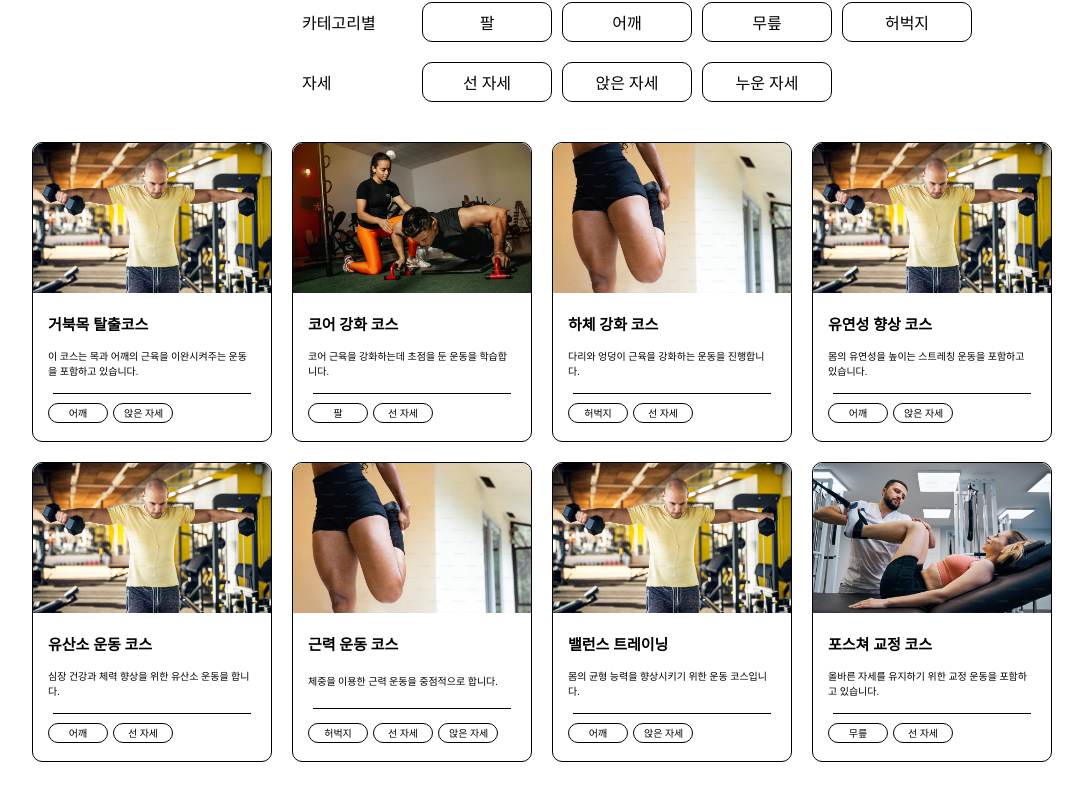
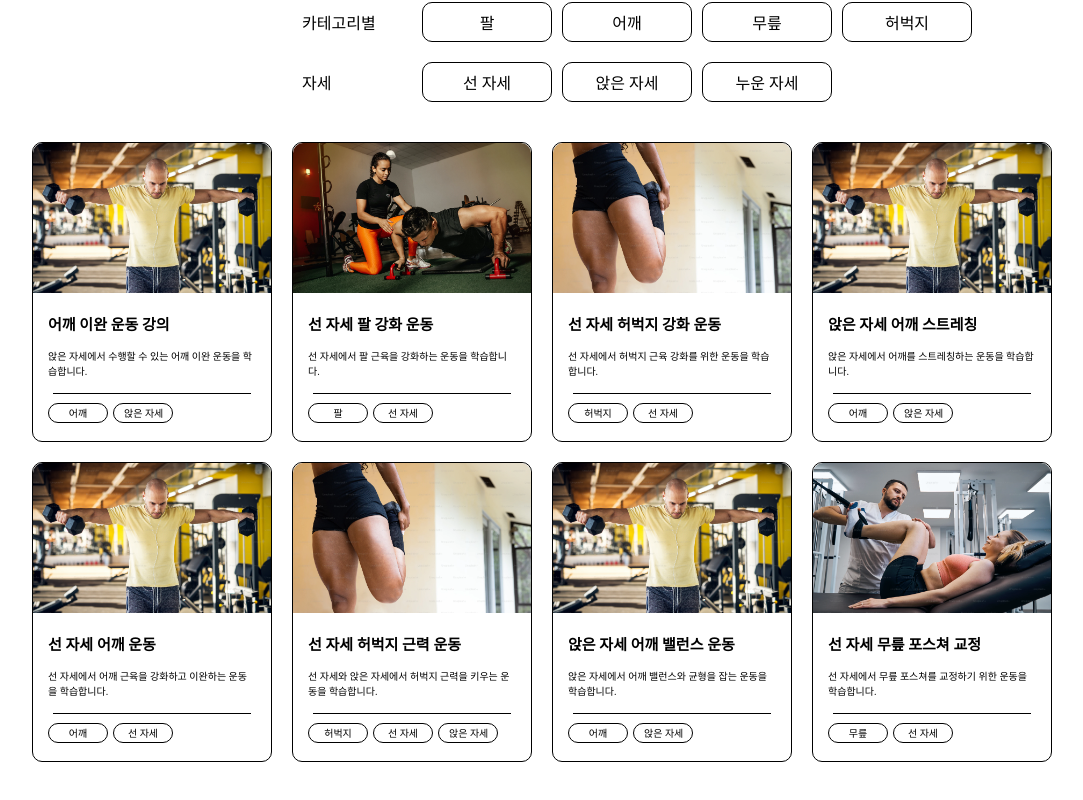
Before and after one commit to sync-without-async/Rehab-FrontEnd, a React (Vite) app: page / in a window 1280 px wide. Shown: the part 328-1128 px from the top of the page, without its empty margins (98-1181 px from the left). Built offline with nearby package versions, Linux system fonts and the light colour scheme; a web font is replaced by a local one.

Commit message:
Fix: 운동 더미데이터 태그에 맞게 제목/설명 수정

```diff
--- a/src/librarys/exercise-api.js
+++ b/src/librarys/exercise-api.js
@@ -6,8 +6,8 @@ import thigh from "../assets/images/thigh.webp";
 const courseList = [
   {
       id: 1,
-      title: "거북목 탈출코스",
-      description: "이 코스는 목과 어깨의 근육을 이완시켜주는 운동을 포함하고 있습니다.",
+      title: "어깨 이완 운동 강의",
+      description: "앉은 자세에서 수행할 수 있는 어깨 이완 운동을 학습합니다.",
       category: "어깨",
       posture: "앉은 자세",
       time: 15,
@@ -16,8 +16,8 @@ const courseList = [
   },
   {
       id: 2,
-      title: "코어 강화 코스",
-      description: "코어 근육을 강화하는데 초점을 둔 운동을 학습합니다.",
+      title: "선 자세 팔 강화 운동",
+      description: "선 자세에서 팔 근육을 강화하는 운동을 학습합니다.",
       category: "팔",
       posture: "선 자세",
       time: 15,
@@ -26,8 +26,8 @@ const courseList = [
   },
   {
     id: 3,
-    title: "하체 강화 코스",
-    description: "다리와 엉덩이 근육을 강화하는 운동을 진행합니다.",
+    title: "선 자세 허벅지 강화 운동",
+    description: "선 자세에서 허벅지 근육 강화를 위한 운동을 학습합니다.",
     category: "허벅지",
     posture: "선 자세",
     time: 15,
@@ -36,8 +36,8 @@ const courseList = [
   },
   {
     id: 4,
-    title: "유연성 향상 코스",
-    description: "몸의 유연성을 높이는 스트레칭 운동을 포함하고 있습니다.",
+    title: "앉은 자세 어깨 스트레칭",
+    description: "앉은 자세에서 어깨를 스트레칭하는 운동을 학습합니다.",
     category: "어깨",
     posture: "앉은 자세",
     time: 15,
@@ -46,8 +46,8 @@ const courseList = [
   },
   {
     id: 5,
-    title: "유산소 운동 코스",
-    description: "심장 건강과 체력 향상을 위한 유산소 운동을 합니다.",
+    title: "선 자세 어깨 운동",
+    description: "선 자세에서 어깨 근육을 강화하고 이완하는 운동을 학습합니다.",
     category: "어깨",
     posture: "선 자세",
     time: 15,
@@ -56,8 +56,8 @@ const courseList = [
   },
   {
     id: 6,
-    title: "근력 운동 코스",
-    description: "체중을 이용한 근력 운동을 중점적으로 합니다.",
+    title: "선 자세 허벅지 근력 운동",
+    description: "선 자세와 앉은 자세에서 허벅지 근력을 키우는 운동을 학습합니다.",
     category: "허벅지",
     posture: "선 자세",
     time:  15,
@@ -66,8 +66,8 @@ const courseList = [
   },
   {
     id: 7,
-    title: "밸런스 트레이닝",
-    description: "몸의 균형 능력을 향상시키기 위한 운동 코스입니다.",
+    title: "앉은 자세 어깨 밸런스 운동",
+    description: "앉은 자세에서 어깨 밸런스와 균형을 잡는 운동을 학습합니다.",
     category: "어깨",
     posture: "앉은 자세",
     time:  15,
@@ -76,8 +76,8 @@ const courseList = [
   },
   {
     id: 8,
-    title: "포스쳐 교정 코스",
-    description: "올바른 자세를 유지하기 위한 교정 운동을 포함하고 있습니다.",
+    title: "선 자세 무릎 포스쳐 교정",
+    description: "선 자세에서 무릎 포스쳐를 교정하기 위한 운동을 학습합니다.",
     category: "무릎",
     posture: "선 자세",
     time: 15,
@@ -85,6 +85,7 @@ const courseList = [
     tags: ["무릎", "선 자세"]
   },
 ];
+
 
 function shuffleArray(array) {
     for (let i = array.length - 1; i > 0; i--) {
```
